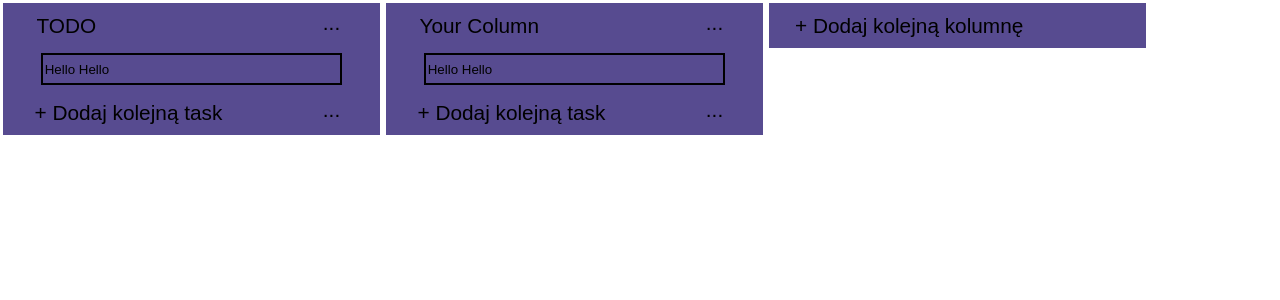
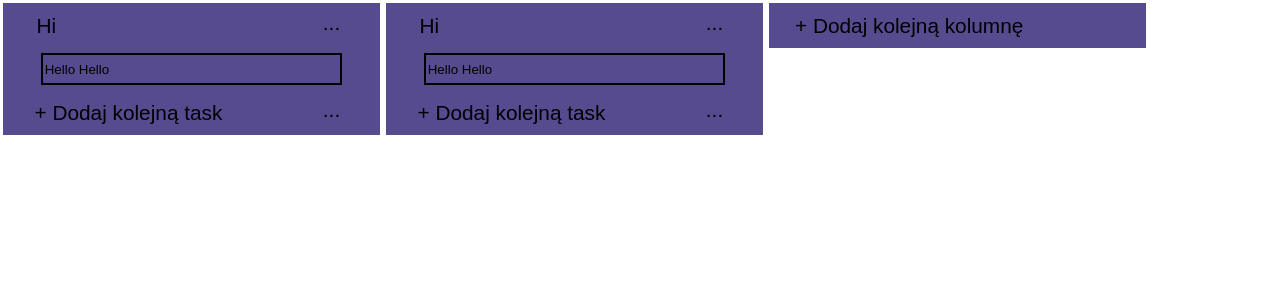
Before and after one commit to infoshareacademy/jfddr2-cyberfrontend-app, a React (Create React App) app: page / in a window 1280 px wide. Shown: the top 300 px of the page. Built offline with nearby package versions, Linux system fonts and the light colour scheme.

Commit message:
Move fragments to seperate components

```diff
--- a/src/views/ProjectView/Column.js
+++ b/src/views/ProjectView/Column.js
@@ -1,19 +1,15 @@
 import './Column.css';
 import React from 'react';
+import ColumnHeader from './ColumnHeader';
 import ColumnContent from './ColumnContent';
+import ColumnFooter from './ColumnFooter';
 
-const Column = ({ label = 'Your Column' }) => {
+const Column = () => {
   return (
     <div className="column">
-      <div className="column-header">
-        <input className="column-title" type="text" defaultValue={label} />
-        <div className="column-options">...</div>
-      </div>
+      <ColumnHeader label="Hi" />
       <ColumnContent />
-      <div className="column-footer">
-        <div className="add-task">+ Dodaj kolejną task</div>
-        <div className="column-options">...</div>
-      </div>
+      <ColumnFooter />
     </div>
   );
 };
```
